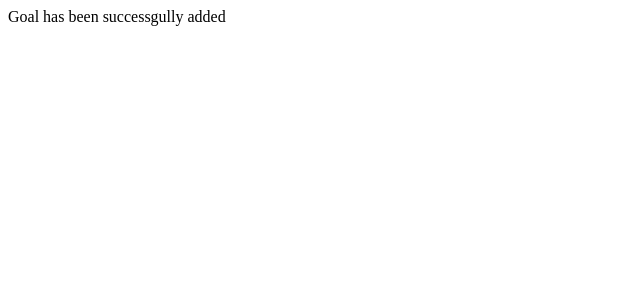
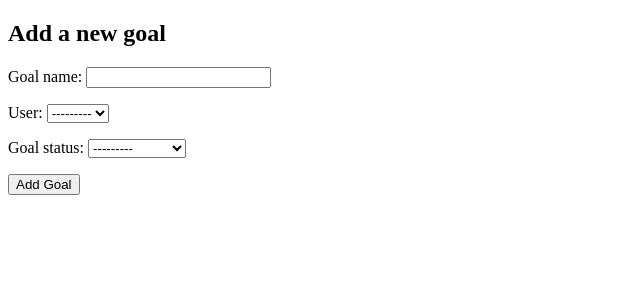
Before and after one commit to Justfemi/Nameless, a Django app: page /ajibadeolufemi94scrumy/addgoal in a window 1280 px wide. Shown: the top 300 px of the page, without its empty margins (0-640 px from the left). Run offline with Django 3.2, Linux system fonts and the light colour scheme; data comes from the database, SQL or seed files in the repository; both versions use the stored data as it was after the commit; data that the repository does not hold is empty.

Commit message:
added more temp

```diff
--- /dev/null
+++ b/myscrumy/ajibadeolufemi94scrumy/forms.py
@@ -0,0 +1,13 @@
+from django import forms
+from .models import ScrumyGoals, ScrumyHistory, GoalStatus
+from django.contrib.auth.models import User
+
+class SignupForm( forms.ModelForm ):
+    class Meta:
+        model = User
+        fields = ['first_name', 'last_name', 'email', 'username', 'password']
+
+class CreateGoalForm( forms.ModelForm):
+    class Meta:
+        model = ScrumyGoals
+        fields = ['goal_name', 'user', 'goal_status']
--- /dev/null
+++ b/myscrumy/ajibadeolufemi94scrumy/templates/ajibadeolufemi94scrumy/add_goal.html
@@ -0,0 +1,19 @@
+<!DOCTYPE html>
+<html lang="en">
+<head>
+    <meta charset="UTF-8">
+    <meta name="viewport" content="width=device-width, initial-scale=1.0">
+    <meta http-equiv="X-UA-Compatible" content="ie=edge">
+    <title>Add New Goal</title>
+</head>
+<body>
+    <h2>Add a new goal</h2>
+    <div>
+        <form action="" method="POST">
+            {% csrf_token %}
+            {{ goal_form.as_p }}
+            <input type="submit" name="submit" value="Add Goal">
+        </form>
+    </div>
+</body>
+</html>
--- a/myscrumy/ajibadeolufemi94scrumy/templates/ajibadeolufemi94scrumy/home.html
+++ b/myscrumy/ajibadeolufemi94scrumy/templates/ajibadeolufemi94scrumy/home.html
@@ -53,6 +53,9 @@
 </head>
 <body>
     <div>
+        <a href="{% url 'add goal' %}"> Visit here to add Goals </a>
+    </div>
+    <div>
         <table>
             <thead class="head">
                 <tr>
@@ -97,7 +100,7 @@
                         {% for don in done %}
                         {% if user == don.user %}
                         <br>{{ don.goal_name }}
-                        <a href="{% url 'move goal' day.goal_id %}">{{ don.goal_id }}</a>
+                        <a href="{% url 'move goal' don.goal_id %}">{{ don.goal_id }}</a>
                         {% endif %}
                         {% endfor %}
                     </td>
--- a/myscrumy/ajibadeolufemi94scrumy/urls.py
+++ b/myscrumy/ajibadeolufemi94scrumy/urls.py
@@ -8,4 +8,5 @@
     path('addgoal', views.add_goal, name='add goal'),
     path('home', views.home, name='home'),
     path('accounts/', include('django.contrib.auth.urls')),
+    path('welcome', views.success, name='success'),
 ]
--- a/myscrumy/ajibadeolufemi94scrumy/views.py
+++ b/myscrumy/ajibadeolufemi94scrumy/views.py
@@ -1,39 +1,55 @@
-from django.shortcuts import render, get_object_or_404
+from django.shortcuts import render, get_object_or_404, redirect
 from django.http import HttpResponse
 from .models import User, ScrumyGoals, ScrumyHistory, GoalStatus
 import random
+from .forms import SignupForm, CreateGoalForm
 
 # Create your views here.
 #def get_grading_parameters(request):
 #    return HttpResponse("This is a Scrum Application")
 
 def index(request):
-    goal = ScrumyGoals.objects.filter(goal_name = 'Learn Django')
-    return HttpResponse( goal )
+    goal = ScrumyGoals.objects.filter( goal_name = 'Learn Django' )
+    #return HttpResponse( goal )
+    form = SignupForm()
+    if request.method == "POST":
+        form = SignupForm( request.POST )
+        if form.is_valid():
+            form.save( commit=False)
+            cd = form.cleaned_data
+            newUser = User.objects.create_user(username=cd['username'], password=form.cleaned_data['password'], email=cd['email'])
+            newUser.save()
+            return HttpResponse("You have successfully created an account")
+    else:
+        form = SignupForm()
+    arg = {'form':form}
+    return render( request, 'ajibadeolufemi94scrumy/index.html', arg )
 
 def move_goal (request, goal_id):
     error = {'error': "A record with that goal id does not exist"}
     try:
         goal = ScrumyGoals.objects.get(goal_id = goal_id)
     except:
-        return render(request, 'ajibadeolufemi94scrumy/exception.html', error)
-    return HttpResponse (goal.goal_name)
+        return render( request, 'ajibadeolufemi94scrumy/exception.html', error )
+    return HttpResponse ( goal.goal_name )
 
 def add_goal(request):
-    user = User.objects.get(username='louis')
-    goal_status = GoalStatus.objects.get(status_name="Weekly Goal")
-    ScrumyGoals.objects.create(goal_name="Keep Learning Django", goal_id = gen_id(), created_by="Louis",
-    moved_by = "Louis", owner="Louis", goal_status=goal_status, user=user )
-    return HttpResponse('Goal has been successgully added')
+    if request.method == "POST":
+        goal_form = CreateGoalForm( request.POST )
+        if goal_form.is_valid():
+            goal_form.save()
+    else:
+        goal_form = CreateGoalForm()
+    args = {'goal_form':goal_form}
+    return render( request, 'ajibadeolufemi94scrumy/add_goal.html', args )
 
-def gen_id():
-    id_list = ScrumyGoals.objects.all()
-    id_list = [idd.goal_id for idd in id_list]
-    g_id = random.randint(1000, 9999)
-    if g_id in id_list:
-        g_id = random.randint(1000, 9999)
-    else:
-        return g_id
+
+    #user = User.objects.get(username='louis')
+    #goal_status = GoalStatus.objects.get(status_name="Weekly Goal")
+    #ScrumyGoals.objects.create(goal_name="Keep Learning Django", goal_id = gen_id(), created_by="Louis",
+    #moved_by = "Louis", owner="Louis", goal_status=goal_status, user=user )
+    #return HttpResponse('Goal has been successgully added')
+
 
 def home(request):
     goals = ScrumyGoals.objects.filter(goal_name='Keep Learning Django')
@@ -58,5 +74,17 @@
         'verify':verify,
         'done':done,
     }
-    output = ', '.join([goal.goal_name for goal in goals])
+    #output = ', '.join([goal.goal_name for goal in goals])
     return render(request, "ajibadeolufemi94scrumy/home.html", context)
+
+def gen_id():
+    id_list = ScrumyGoals.objects.all()
+    id_list = [idd.goal_id for idd in id_list]
+    g_id = random.randint(1000, 9999)
+    if g_id in id_list:
+        g_id = random.randint(1000, 9999)
+    else:
+        return g_id
+
+def success(request):
+    return render(request, 'ajibadeolufemi94scrumy/success.html')
```
Also changed, not shown: myscrumy/ajibadeolufemi94scrumy/templates/ajibadeolufemi94scrumy/index.html (added, +24 -0 lines), myscrumy/ajibadeolufemi94scrumy/templates/ajibadeolufemi94scrumy/success.html (added, +17 -0 lines), myscrumy/db.sqlite3.
